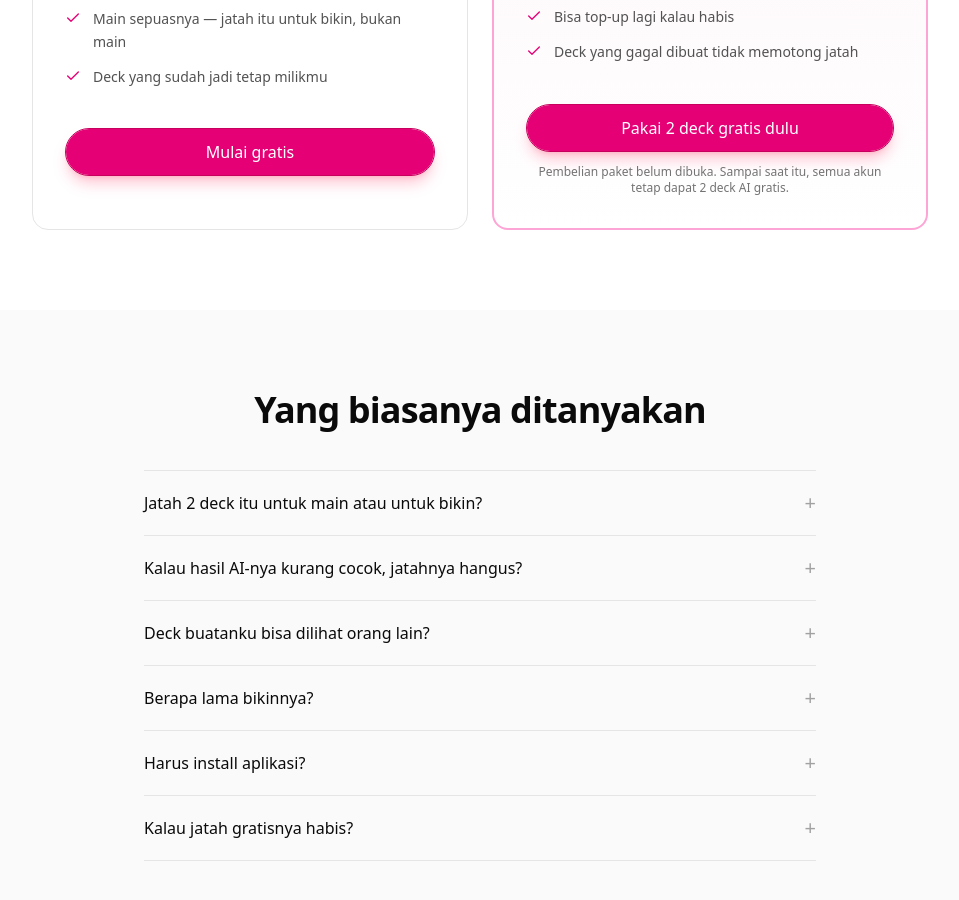
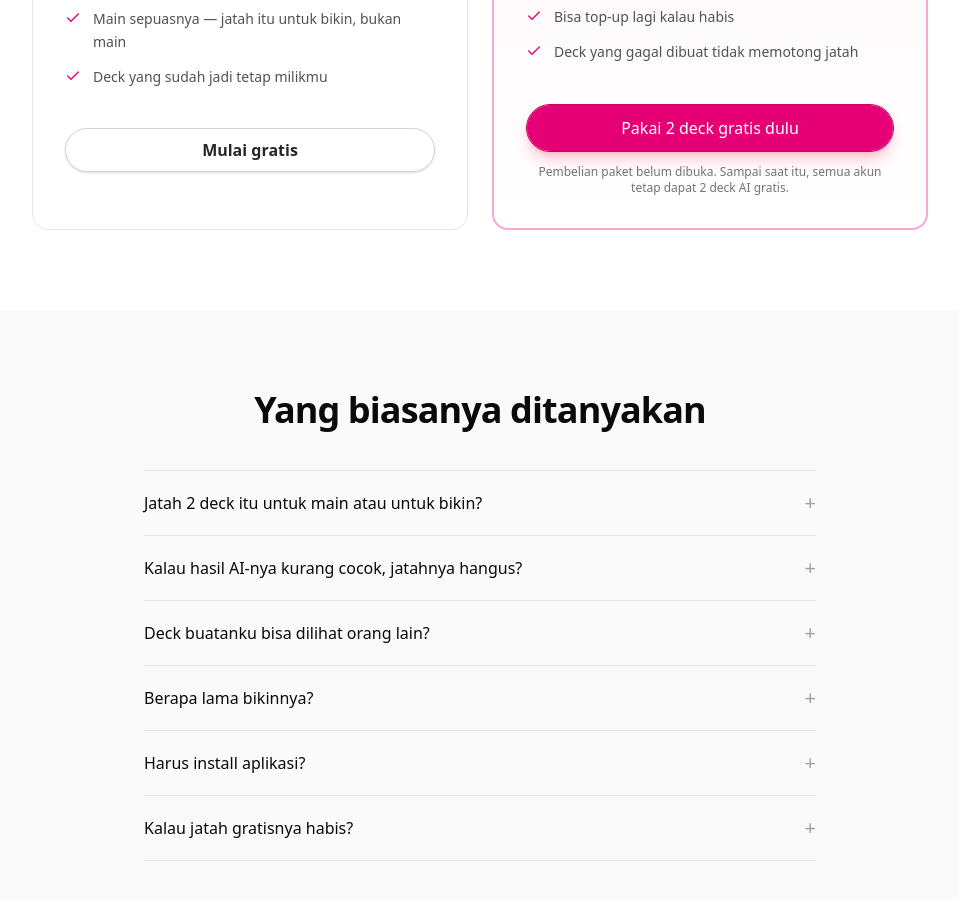
Before and after one commit to zikrulihsan/wecard, a Next.js app in the folder apps/web/: page / in a window 1280 px wide. Shown: the part 3220-4120 px from the top of the page, without its empty margins (160-1119 px from the left). Built offline with nearby package versions, Linux system fonts and the light colour scheme.

Commit message:
style(landing): make free pricing CTA secondary

```diff
--- a/apps/web/src/components/landing/pricing.tsx
+++ b/apps/web/src/components/landing/pricing.tsx
@@ -1,3 +1,4 @@
+import Link from "next/link";
 import { Check } from "lucide-react";
 import { PrimaryCta } from "./cta";
 import { AI_GENERATION_LIMIT } from "@/lib/ai/quota";
@@ -58,9 +59,12 @@ export function Pricing() {
             </ul>
 
             <div className="mt-8 pt-2">
-              <PrimaryCta href="/register" className="h-11 w-full">
+              <Link
+                href="/register"
+                className="inline-flex h-11 w-full items-center justify-center rounded-full border border-neutral-300 bg-white px-6 text-base font-semibold text-neutral-800 shadow-sm transition hover:-translate-y-0.5 hover:border-pink-300 hover:bg-pink-50 hover:text-pink-700 hover:shadow-md focus-visible:outline-none focus-visible:ring-2 focus-visible:ring-pink-500 focus-visible:ring-offset-2 active:translate-y-0"
+              >
                 Mulai gratis
-              </PrimaryCta>
+              </Link>
             </div>
           </div>
 
```
